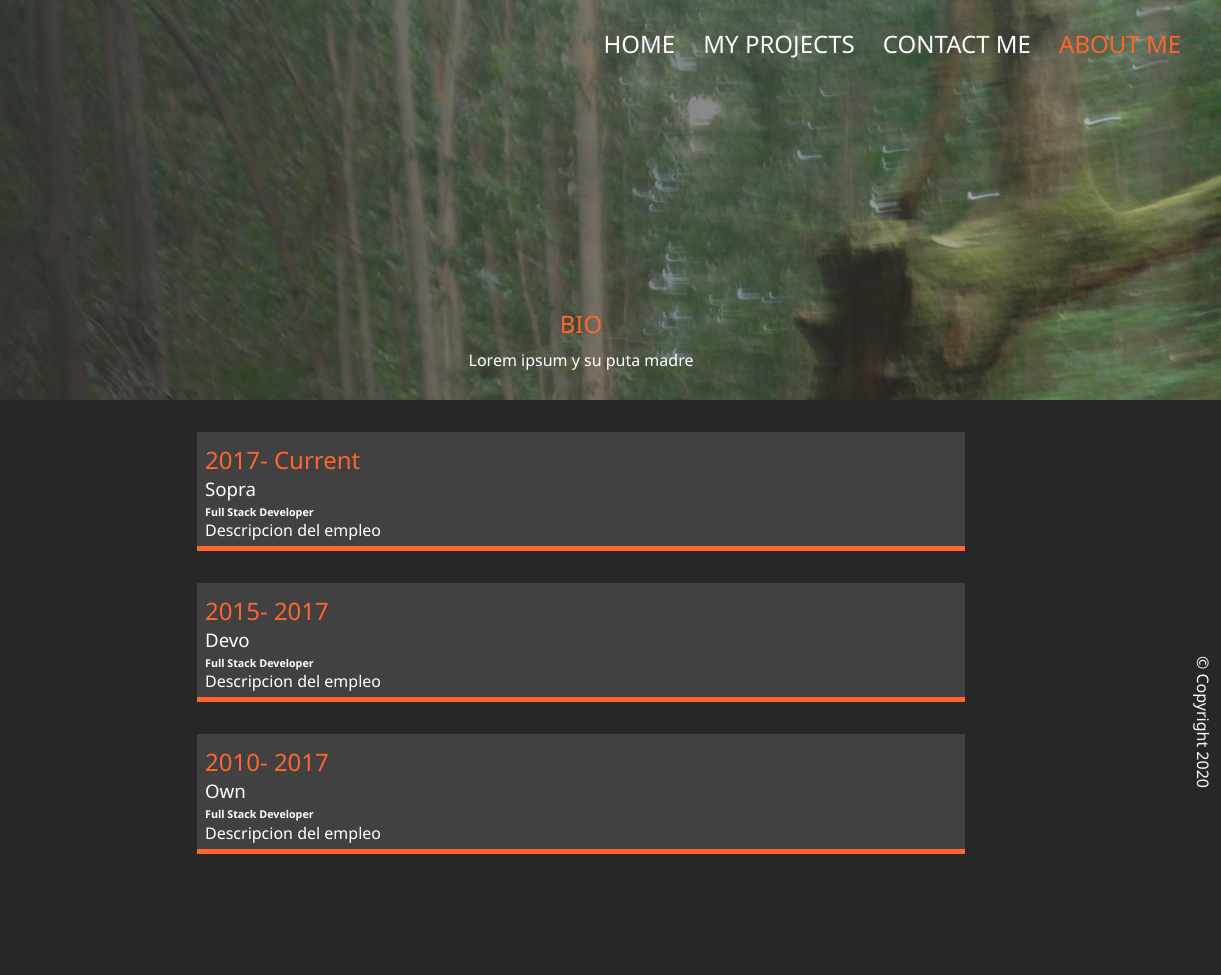
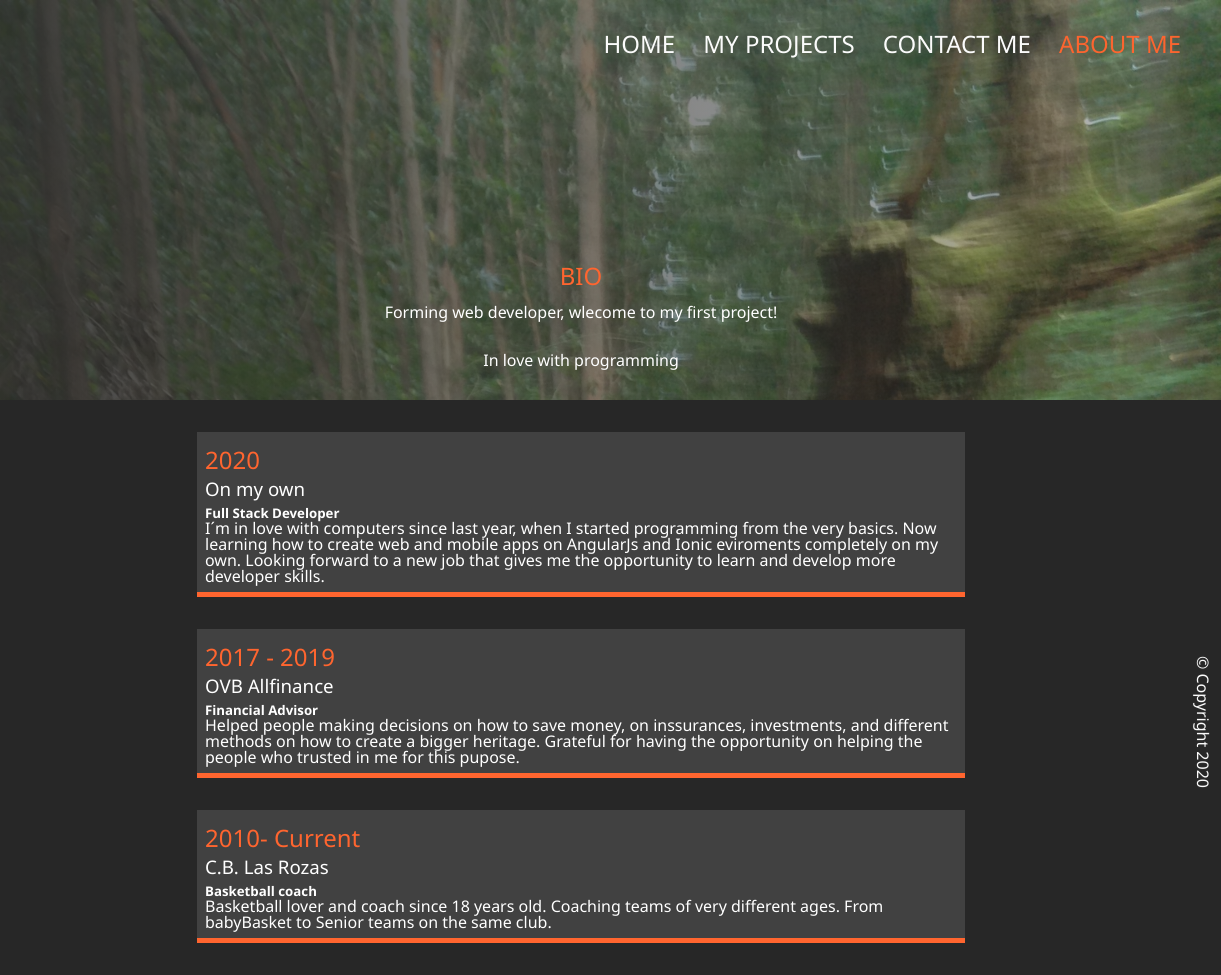
Before and after one commit to Axelmanza/proyectosPropios, a plain HTML site: page pages/about.html in a window 1280 px wide. Shown: the full height of the page, 59-1280 px from the left. Before the commit the page ends 886 px from the top, so only its background shows below. Drawn offline with Linux system fonts and the light colour scheme.

Commit message:
modified content

```diff
--- a/pages/about.html
+++ b/pages/about.html
@@ -35,32 +35,48 @@
         <div class="about__bio-image">
           <div class="about__bio">
             <h2 class="text-secondary">BIO</h2>
-            <p>Lorem ipsum y su puta madre</p>
+            <p>Forming web developer, wlecome to my first project!</p>
+            <p>In love with programming</p>
           </div>
         </div>
 
         <div class="jobs">
           <div class="jobs__job">
-            <h2 class="text-secondary">2017- Current</h2>
-            <h3>Sopra</h3>
-            <h6>Full Stack Developer</h6>
-            <p>Descripcion del empleo</p>
+            <h2 class="text-secondary">2020</h2>
+            <h3>On my own</h3>
+            <h5>Full Stack Developer</h5>
+            <p>
+              I´m in love with computers since last year, when I started
+              programming from the very basics. Now learning how to create web
+              and mobile apps on AngularJs and Ionic eviroments completely on my
+              own. Looking forward to a new job that gives me the opportunity to
+              learn and develop more developer skills.
+            </p>
           </div>
         </div>
         <div class="jobs">
           <div class="jobs__job">
-            <h2 class="text-secondary">2015- 2017</h2>
-            <h3>Devo</h3>
-            <h6>Full Stack Developer</h6>
-            <p>Descripcion del empleo</p>
+            <h2 class="text-secondary">2017 - 2019</h2>
+            <h3>OVB Allfinance</h3>
+            <h5>Financial Advisor</h5>
+            <p>
+              Helped people making decisions on how to save money, on
+              inssurances, investments, and different methods on how to create a
+              bigger heritage. Grateful for having the opportunity on helping
+              the people who trusted in me for this pupose.
+            </p>
           </div>
         </div>
         <div class="jobs">
           <div class="jobs__job">
-            <h2 class="text-secondary">2010- 2017</h2>
-            <h3>Own</h3>
-            <h6>Full Stack Developer</h6>
-            <p>Descripcion del empleo</p>
+            <h2 class="text-secondary">2010- Current</h2>
+            <h3>C.B. Las Rozas</h3>
+            <h5>Basketball coach</h5>
+            <p>
+              Basketball lover and coach since 18 years old. Coaching teams of
+              very different ages. From babyBasket to Senior teams on the same
+              club.
+            </p>
           </div>
         </div>
 
```
Also changed, not shown: pages/projects.html (+5 -2 lines).
